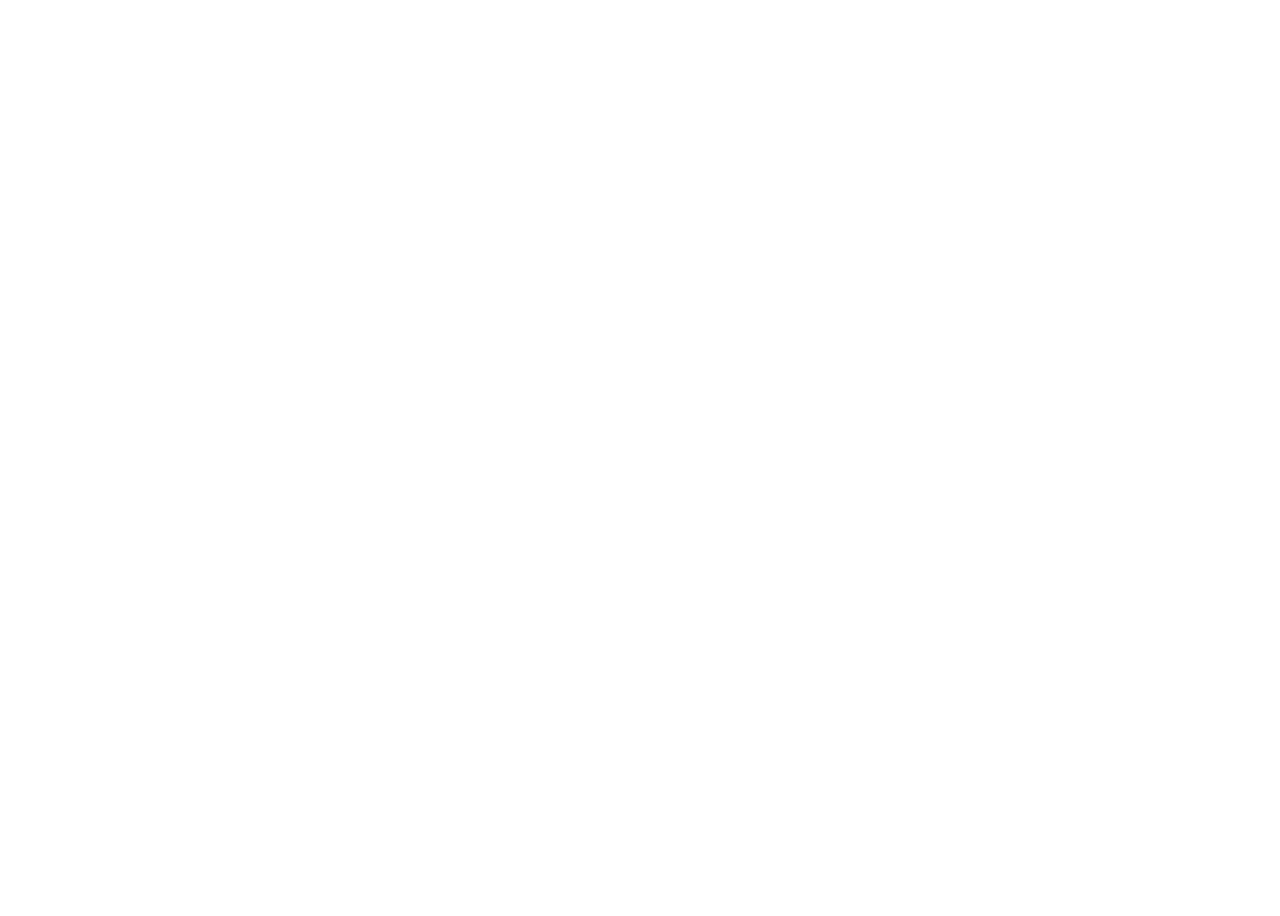
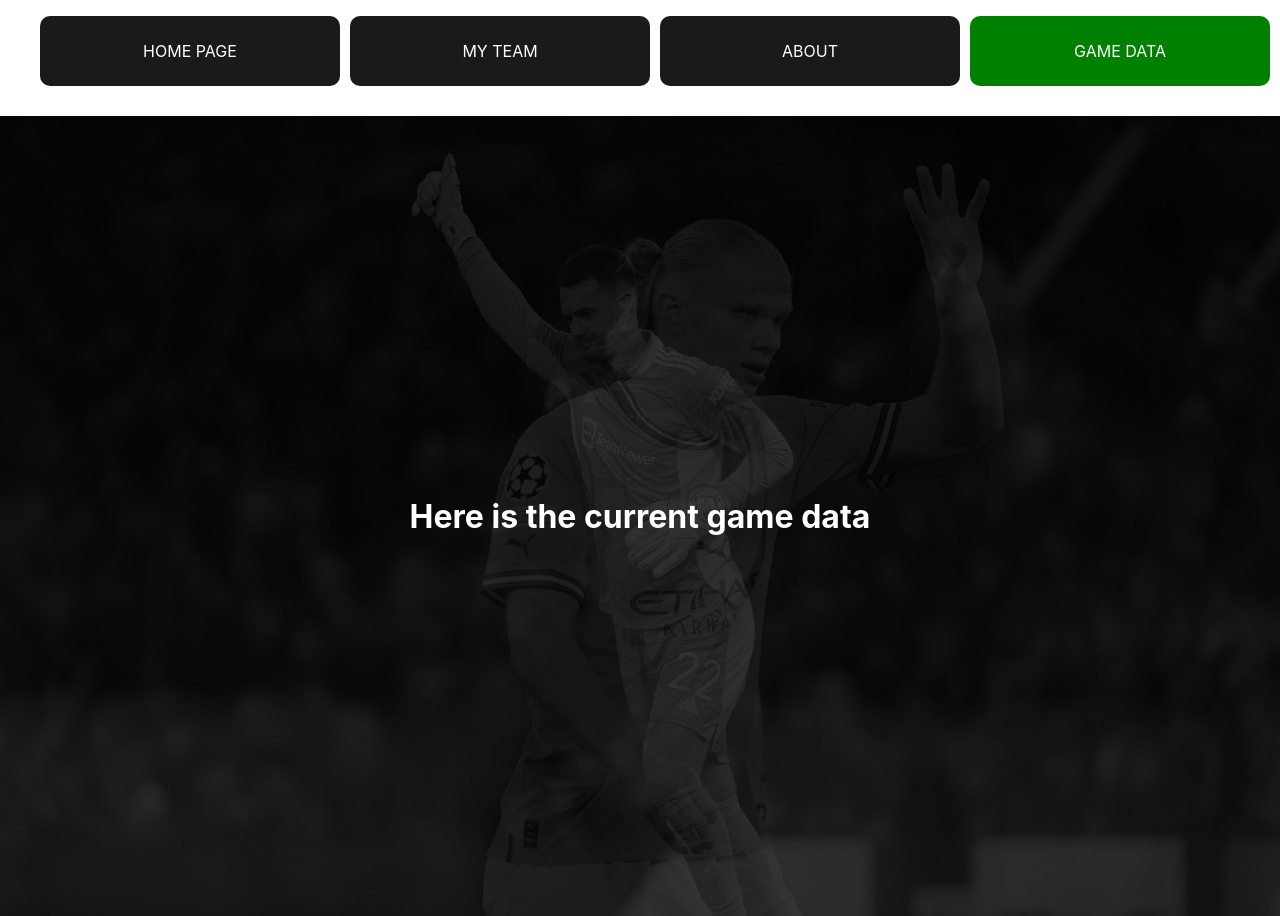
Before and after one commit to elab-development/internet-tehnologije-projekat-fantasypremierleague_2019_0061, a React (Create React App) app in the folder frontend/fantasy_four/: page /game_data in a window 1280 px wide. Before the commit this address had no page. Before the commit the page ends 800 px from the top, so only its background shows below. Built offline with nearby package versions, Linux system fonts and the light colour scheme.

Commit message:
Created game data page, css style modified

```diff
--- a/frontend/fantasy_four/src/App.js
+++ b/frontend/fantasy_four/src/App.js
@@ -6,6 +6,7 @@
 import Switch from 'react-router-dom';
 import CreateTeamPage from './components/CreateTeamPage';
 import AboutPage from './components/AboutPage';
+import GameDataPage from './components/GameDataPage';
 
 function App() {
   return (
@@ -15,6 +16,7 @@
       <Route path="/login" element={<LoginPage />}></Route>
       <Route path="/create_team" element={<CreateTeamPage />}></Route>
       <Route path="/about" element={<AboutPage />}></Route>
+      <Route path="/game_data" element={<GameDataPage />}></Route>
     </Routes>
   </BrowserRouter>
   );
--- a/frontend/fantasy_four/src/components/CreateTeamPage.jsx
+++ b/frontend/fantasy_four/src/components/CreateTeamPage.jsx
@@ -8,8 +8,10 @@
 
 const CreateTeamPage = () => {
 return (
+    <>
+    <NavigationMenu />
     <BackgroundImageRotator>
-        <NavigationMenu />
+
         <h1>Create your team</h1>
         <form id='player-input-form'>
             <label htmlFor="player-search">Enter the player's name here:</label>
@@ -18,6 +20,7 @@
         </form>
         <Link to="/login" id='link'>Go back to the login page</Link>
     </BackgroundImageRotator>
+    </>
 );
 };
 
--- a/frontend/fantasy_four/src/components/CurrentGameDataField.jsx
+++ /dev/null
@@ -1,12 +0,0 @@
-import React from 'react';
-
-const CurrentGameDataField = ({data_description, data}) => {
-    return (
-        <div className="game-data-box">
-            <p className="game-data-description">{data_description}</p>
-            <p className="game-data">{data}</p>
-        </div>
-    );
-};
-
-export default CurrentGameDataField;
--- /dev/null
+++ b/frontend/fantasy_four/src/components/GameDataPage.jsx
@@ -0,0 +1,18 @@
+import React from 'react';
+import BackgroundImageRotator from './BackgroundImageRotator';
+import NavigationMenu from './NavigationMenu';
+
+const GameDataPage = () => {
+    return (
+        <>
+        <NavigationMenu></NavigationMenu>
+        <BackgroundImageRotator>
+            <div>
+                <h1>Here is the current game data</h1>
+            </div>
+        </BackgroundImageRotator>
+        </>
+    );
+};
+
+export default GameDataPage;
--- a/frontend/fantasy_four/src/components/LandingPage.jsx
+++ b/frontend/fantasy_four/src/components/LandingPage.jsx
@@ -1,7 +1,6 @@
 import React, { useState } from 'react';
 import { Link } from 'react-router-dom';
 import '../css/LandingPage.css';
-import CurrentGameDataField from './CurrentGameDataField';
 import BackgroundImageRotator from './BackgroundImageRotator';
 import NavigationMenu from './NavigationMenu';
 
@@ -21,9 +20,12 @@
   };
 
   return (
+    <>
+    <NavigationMenu></NavigationMenu>
     <BackgroundImageRotator>
-    <NavigationMenu></NavigationMenu>
-      <h1 style={{ fontSize: '70px' }}>Welcome to FantasyFour</h1>
+
+      <h1 style={{ fontSize: '70px'}}>Welcome to FantasyFour</h1>
+      <h3>Feel free to register and enjoy the game!</h3>
       <form onSubmit={handleFormSubmit}>
         <label>Name:</label>
         <input type="text" value={name} onChange={(e) => setName(e.target.value)} />
@@ -38,11 +40,12 @@
           Register
         </button>
       </form>
-      <div id='game-data'></div>
+
       <Link to="/login" id='link'>
         I already have an account, go to the login page
       </Link>
     </BackgroundImageRotator>
+    </>
   );
 };
 
--- a/frontend/fantasy_four/src/components/LoginPage.jsx
+++ b/frontend/fantasy_four/src/components/LoginPage.jsx
@@ -15,6 +15,7 @@
 return (
     <BackgroundImageRotator>
         <h1 style={{fontSize: '70px'}}>Welcome to FantasyFour</h1>
+        <h3>If you have already created an account, feel free to log in and play the game!</h3>
         <form onSubmit={handleFormSubmit}>
 
         <label>
--- a/frontend/fantasy_four/src/components/NavigationMenu.jsx
+++ b/frontend/fantasy_four/src/components/NavigationMenu.jsx
@@ -21,8 +21,8 @@
         <li className={isCurrentPage('/about') ? 'active' : ''}>
           <Link to="/about">about</Link>
         </li>
-        <li className={isCurrentPage('/logout') ? 'active' : ''}>
-          <Link to="/logout">log out</Link>
+        <li className={isCurrentPage('/game_data') ? 'active' : ''}>
+          <Link to="/game_data">game data</Link>
         </li>
       </ul>
     </div>
--- a/frontend/fantasy_four/src/css/AboutPage.css
+++ b/frontend/fantasy_four/src/css/AboutPage.css
@@ -10,12 +10,10 @@
       height: 100vh;
       color: #fff;
       padding: 50px;
-      overflow-y: scroll;
     }
 
     h1 {
       margin-bottom: 20px;
-      margin-top: 150px;
       position: static;
     }
 
--- a/frontend/fantasy_four/src/css/LandingPage.css
+++ b/frontend/fantasy_four/src/css/LandingPage.css
@@ -14,7 +14,6 @@
 
   h1 {
     margin-bottom: 20px;
-    margin-top: 150px;
     position: static;
   }
 
--- a/frontend/fantasy_four/src/css/NavigationMenu.css
+++ b/frontend/fantasy_four/src/css/NavigationMenu.css
@@ -1,7 +1,6 @@
 #navmenu{
     height: 100px;
     background-color: white;
-    position: absolute;
     width: 100%;
     top: 0;
 }
```
